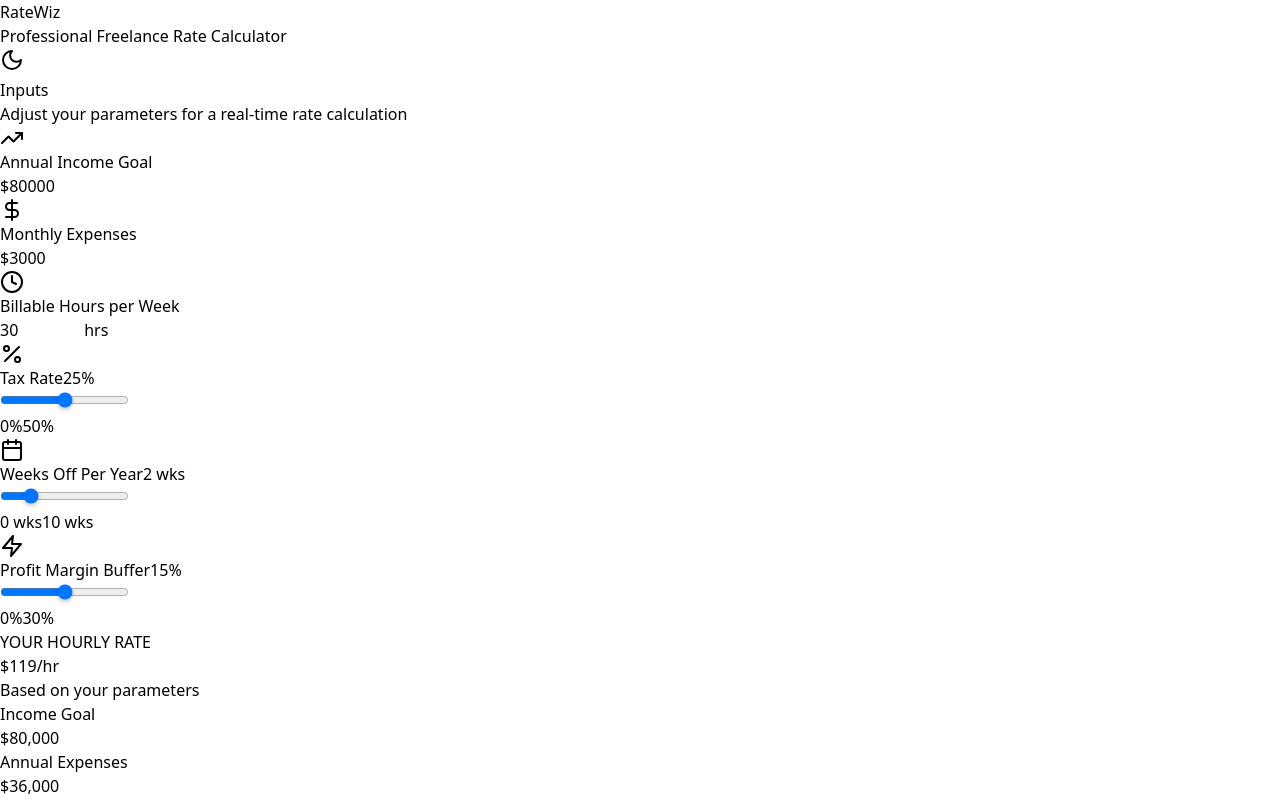
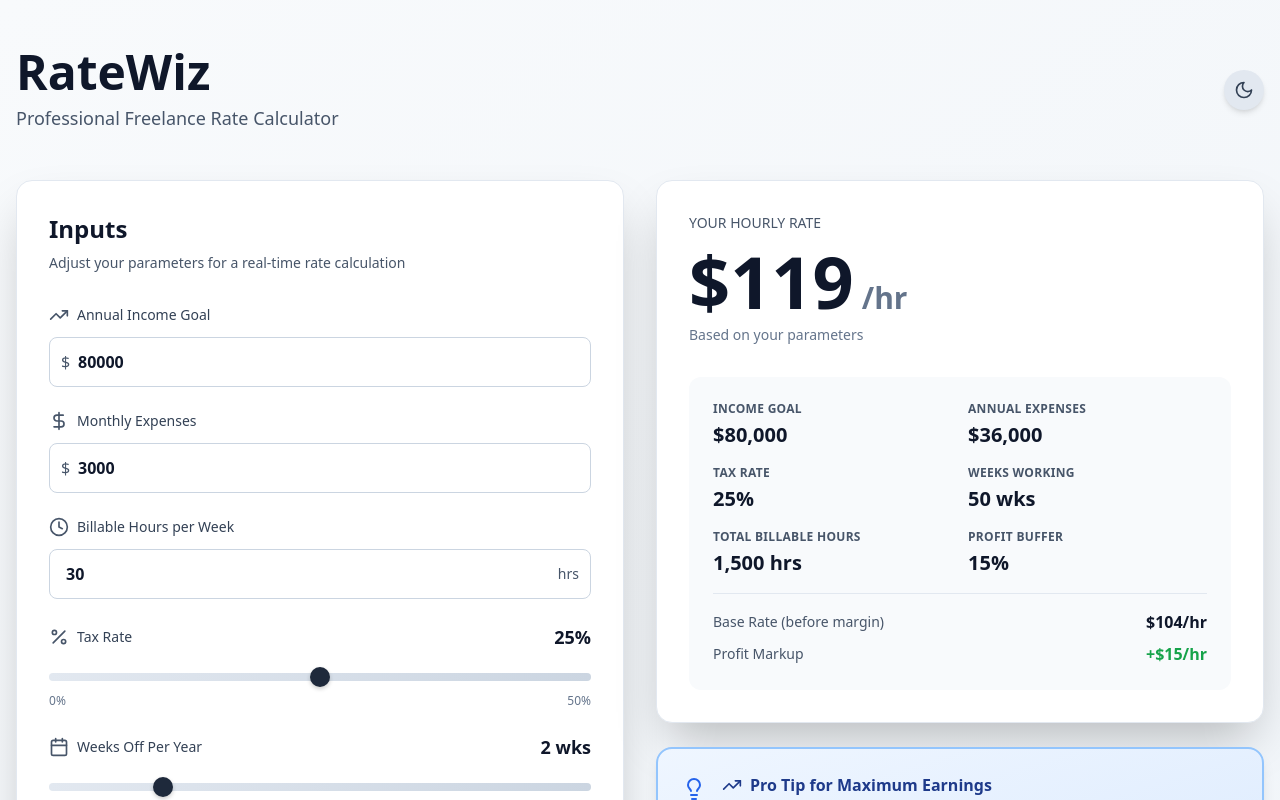
Before and after one commit to alex01-pixel/rate-wiz-calculator, a React (Vite) app: page / in a window 1280 px wide. Shown: the top 800 px of the page. Built offline with nearby package versions, Linux system fonts and the light colour scheme.

Commit message:
Update tailwind.config.js

```diff
--- a/tailwind.config.js
+++ b/tailwind.config.js
@@ -1,5 +1,9 @@
 export default {
-  content: ['./index.html', './src/**/*.{js,ts,jsx,tsx}'],
+ content: [
+  './index.html',
+  './*.{js,ts,jsx,tsx}',  // <--- ADD THIS LINE (Looks for App.tsx in root)
+  './src/**/*.{js,ts,jsx,tsx}'
+],
   darkMode: 'class', // <--- ADD THIS LINE
   theme: {
     extend: {},
```
